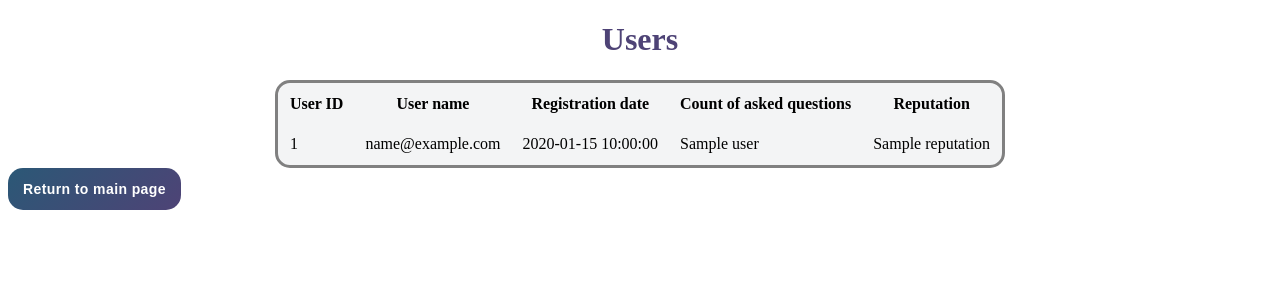
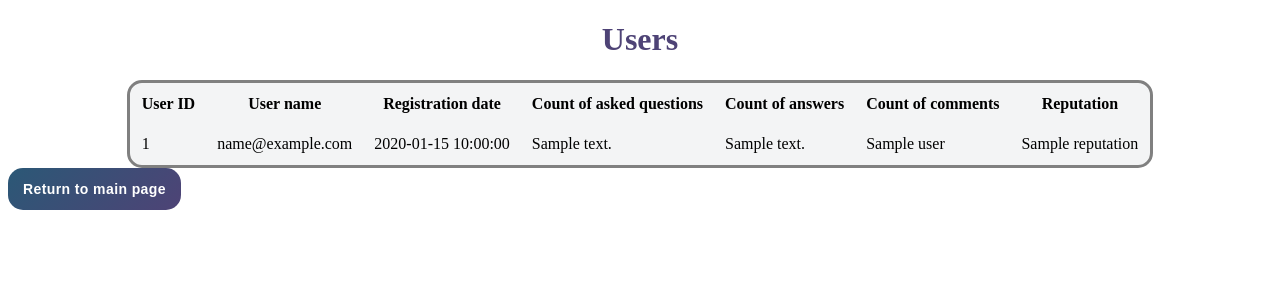
Before and after one commit to b-bence/ask_mate_sprint1, a Flask app: template templates/users.html in a window 1280 px wide. Shown: the top 300 px of the page. Run offline with Flask 2, Linux system fonts and the light colour scheme; the template is opened without the code that fills it: most values are stand-ins (such as "Sample title", 1, 10 or a date in 2020); some libraries are stand-ins or nearby versions.

Commit message:
list users fixed

```diff
--- a/data_handler.py
+++ b/data_handler.py
@@ -544,10 +544,16 @@ def list_user_data(cursor:RealDictCursor):
             users.email,
             users.registration_date,
             COUNT(question.id) as asked_questions,
+            COUNT(distinct answer.id) as answer,
+	        COUNT(distinct comment.id) as comment,
             users.reputation
         FROM users
-        INNER JOIN question
-        ON users.id = question.user_id
+        LEFT JOIN question
+            ON users.id = question.user_id
+        LEFT JOIN answer
+            ON users.id = answer.user_id
+        LEFT JOIN comment
+            ON users.id = comment.user_id
         GROUP BY users.id;
     """
     cursor.execute(query)
--- a/templates/users.html
+++ b/templates/users.html
@@ -14,8 +14,8 @@
             <th>User name</th>
             <th>Registration date</th>
             <th>Count of asked questions</th>
-{#            <th>Count of answers</th>#}
-{#            <th>Count of comments</th>#}
+            <th>Count of answers</th>
+            <th>Count of comments</th>
             <th>Reputation</th>
         </tr>
 
@@ -24,6 +24,8 @@
                 <td>{{ user.id }}</td>
                 <td>{{ user.email }}</td>
                 <td>{{ user.registration_date }}</td>
+                <td>{{ user.answer }}</td>
+                <td>{{ user.comment }}</td>
                 <td>{{ user.asked_questions }}</td>
                 <td>{{ user.reputation }}</td>
             </tr>
```
